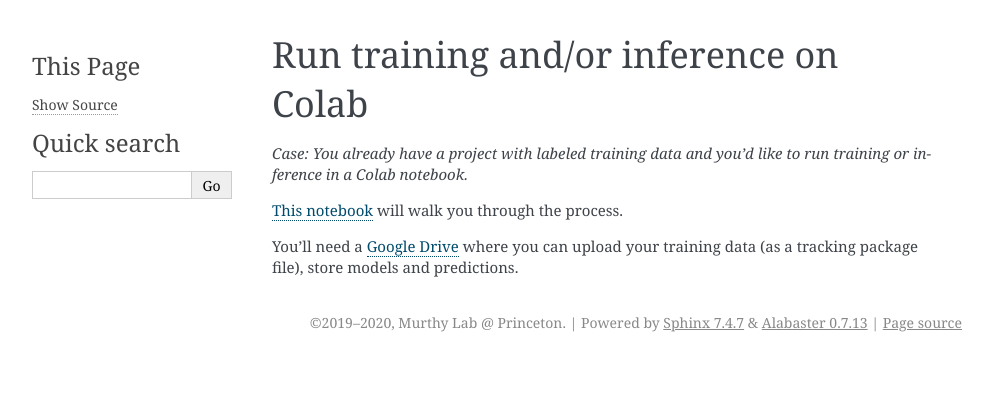
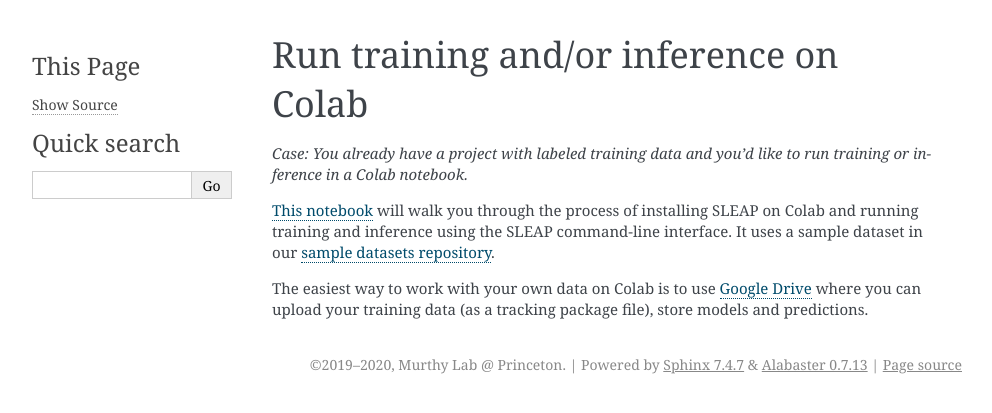
Before and after one commit to mingxiaowei/jelly-sleap, a Sphinx documentation site: the page built from docs/guides/colab.rst, in a window 1280 px wide. Shown: the top 413 px of the page, without its empty margins (148-1140 px from the left). Built offline with Sphinx 7.4.7, drawn with Linux system fonts in a browser that asks for light colours; pages that are not in the unit, such as notebooks, are missing from menus.

Commit message:
Link to colab notebook w/ example dataset.

```diff
--- a/docs/guides/colab.rst
+++ b/docs/guides/colab.rst
@@ -5,6 +5,6 @@ Run training and/or inference on Colab
 
 *Case: You already have a project with labeled training data and you'd like to run training or inference in a Colab notebook.*
 
-`This notebook <https://colab.research.google.com/drive/1Vir8hr0RRIju-pDD2FN4NqQS6dbsBT3m?usp=sharing>`_ will walk you through the process.
+`This notebook <https://colab.research.google.com/drive/1ThypEfXCvowafIPDh6P_yTFbmuwcT66_?usp=sharing>`_ will walk you through the process of installing SLEAP on Colab and running training and inference using the SLEAP command-line interface. It uses a sample dataset in our `sample datasets repository <https://github.com/murthylab/sleap-datasets>`_.
 
-You'll need a `Google Drive <https://www.google.com/drive/>`_ where you can upload your training data (as a tracking package file), store models and predictions.
+The easiest way to work with your own data on Colab is to use `Google Drive <https://www.google.com/drive/>`_ where you can upload your training data (as a tracking package file), store models and predictions.
```
